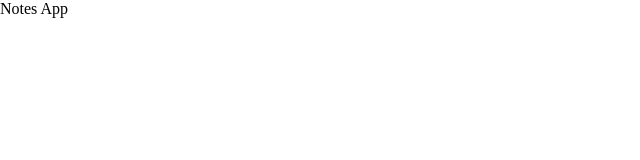
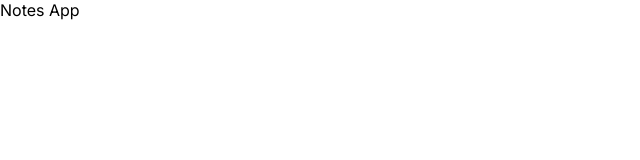
Before and after one commit to DmitryMuzalev/notes-app, a React (Vite) app: page / in a window 1280 px wide. Shown: the top 160 px of the page, without its empty margins (0-640 px from the left). Built offline with nearby package versions, Linux system fonts and the light colour scheme.

Commit message:
refactor: reorganize and modularize global styles into SCSS files

```diff
--- a/src/global.scss
+++ /dev/null
@@ -1,57 +0,0 @@
-@import url("https://fonts.googleapis.com/css2?family=Inter:wght@400;500;600;700&family=Noto+Serif:wght@400;700&family=Source+Code+Pro:wght@400;500&display=swap");
-
-:root {
-  /* Color */
-  --neutral-950: #0e121b;
-  --neutral-900: #191b25;
-  --neutral-800: #232530;
-  --neutral-700: #2b303b;
-  --neutral-600: #525866;
-  --neutral-500: #717784;
-  --neutral-400: #99a0ae;
-  --neutral-300: #cacfd8;
-  --neutral-200: #e0e4ea;
-  --neutral-100: #f3f5f8;
-  --neutral-50: #f5f7fa;
-  --neutral-0: #ffffff;
-
-  --blue-700: #2547d0;
-  --blue-500: #335cff;
-  --blue-100: #ebf1ff;
-
-  --green-500: #21c16b;
-  --green-100: #d1fbe9;
-
-  --red-500: #fb3748;
-  --red-100: #ffd5d8;
-
-  /* Fonts */
-  --font-Inter: "Inter", sans-serif;
-  --font-SourceCodePro: "SourceCodePro", monospace;
-  --font-NotoSerif: "NotoSerif", serif;
-}
-
-*,
-*::after,
-*::before {
-  padding: 0;
-  margin: 0;
-  box-sizing: border-box;
-}
-
-body {
-  padding: 0;
-  font-family: var(--font-NotoSerif);
-}
-
-button,
-input {
-  all: unset;
-}
-button:hover {
-  cursor: pointer;
-}
-ul,
-ol {
-  list-style: none;
-}
--- a/src/main.tsx
+++ b/src/main.tsx
@@ -1,6 +1,6 @@
 import { StrictMode } from 'react';
 import { createRoot } from 'react-dom/client';
-import './global.scss';
+import './styles/main.scss';
 import { App } from './App';
 
 createRoot(document.getElementById('root')!).render(
--- /dev/null
+++ b/src/styles/base/_base.scss
@@ -0,0 +1,4 @@
+body {
+  padding: 0;
+  font-family: var(--font-inter);
+}
--- /dev/null
+++ b/src/styles/base/_reset.scss
@@ -0,0 +1,26 @@
+*,
+*::after,
+*::before {
+  padding: 0;
+  margin: 0;
+  box-sizing: border-box;
+}
+
+button,
+input {
+  all: unset;
+}
+
+button:hover {
+  cursor: pointer;
+}
+
+ul,
+ol {
+  list-style: none;
+}
+
+a {
+  text-decoration: none;
+  color: inherit;
+}
--- /dev/null
+++ b/src/styles/base/_root.scss
@@ -0,0 +1,88 @@
+:root {
+  /* Color */
+  --neutral-950: #0e121b;
+  --neutral-900: #191b25;
+  --neutral-800: #232530;
+  --neutral-700: #2b303b;
+  --neutral-600: #525866;
+  --neutral-500: #717784;
+  --neutral-400: #99a0ae;
+  --neutral-300: #cacfd8;
+  --neutral-200: #e0e4ea;
+  --neutral-100: #f3f5f8;
+  --neutral-50: #f5f7fa;
+  --neutral-0: #fff;
+  --blue-700: #2547d0;
+  --blue-500: #335cff;
+  --blue-100: #ebf1ff;
+  --green-500: #21c16b;
+  --green-100: #d1fbe9;
+  --red-500: #fb3748;
+  --red-100: #ffd5d8;
+
+  /* Spacings */
+  --spacing-0: 0px;
+  --spacing-025: 2px;
+  --spacing-050: 4px;
+  --spacing-075: 6px;
+  --spacing-100: 8px;
+  --spacing-150: 12px;
+  --spacing-200: 16px;
+  --spacing-250: 20px;
+  --spacing-300: 24px;
+  --spacing-400: 32px;
+  --spacing-500: 40px;
+  --spacing-600: 48px;
+  --spacing-700: 56px;
+  --spacing-800: 64px;
+  --spacing-1000: 80px;
+
+  /* Radius */
+  --radius-0: 0px;
+  --radius-4: 4px;
+  --radius-6: 6px;
+  --radius-8: 8px;
+  --radius-10: 10px;
+  --radius-12: 12px;
+  --radius-16: 16px;
+  --radius-20: 20px;
+  --radius-24: 24px;
+  --radius-full: 1000px;
+
+  /* Typography */
+
+  /* == Large sizes == */
+  --text-24-bold: 1.5rem; /* 24px */
+  --text-24-bold-line-height: 120%;
+  --text-24-bold-letter-spacing: -0.5px;
+  --text-20-bold: 1.25rem; /* 20px */
+  --text-20-bold-line-height: 120%;
+  --text-20-bold-letter-spacing: -0.5px;
+
+  /* == Medium sizes == */
+  --text-16-semibold: 1rem; /* 16px */
+  --text-16-semibold-line-height: 120%;
+  --text-16-semibold-letter-spacing: -0.3px;
+  --text-14-medium: 0.875rem; /* 14px */
+  --text-14-medium-line-height: 120%;
+  --text-14-medium-letter-spacing: -0.2px;
+  --text-14-regular: 0.875rem; /* 14px */
+  --text-14-regular-line-height: 120%;
+  --text-14-regular-letter-spacing: -0.2px;
+
+  /* == Small sizes == */
+  --text-12-regular: 0.75rem; /* 12px */
+  --text-12-regular-line-height: 120%;
+  --text-12-regular-letter-spacing: -0.2px;
+
+  /* Font weights */
+  --fw-regular: 400;
+  --fw-medium: 500;
+  --fw-semibold: 600;
+  --fw-bold: 700;
+
+  /* Fonts */
+  --font-inter: "Inter", sans-serif;
+  --font-source-code-pro: "SourceCodePro", monospace;
+  --font-noto-serif: "NotoSerif", serif;
+}
--- /dev/null
+++ b/src/styles/main.scss
@@ -0,0 +1,11 @@
+@import "https://fonts.googleapis.com/css2?family=Inter:wght@400;500;600;700&family=Noto+Serif:wght@400;700&family=Source+Code+Pro:wght@400;500&display=swap";
+
+// Base
+@import "base/reset";
+@import "base/root";
+@import "base/base";
+
+// Theme
+@import "themes/dark-theme";
+@import "themes/light-theme";
+@import "themes/system-theme";
--- /dev/null
+++ b/src/styles/themes/_dark-theme.scss
@@ -0,0 +1,8 @@
+[data-theme="dark"] {
+  --bg-color: var(--neutral-950);
+  --bg-color-secondary: var(--neutral-700);
+  --text-color-primary: var(--neutral-0);
+  --text-color-secondary: var(--neutral-300);
+  --border-color: var(--neutral-600);
+  --default-hover-color: var(--neutral-800);
+}
--- /dev/null
+++ b/src/styles/themes/_light-theme.scss
@@ -0,0 +1,8 @@
+[data-theme="light"] {
+  --bg-color: var(--neutral-0);
+  --bg-color-secondary: var(--neutral-100);
+  --text-color-primary: var(--neutral-950);
+  --text-color-secondary: var(--neutral-600);
+  --border-color: var(--neutral-200);
+  --default-hover-color: var(--neutral-100);
+}
--- /dev/null
+++ b/src/styles/themes/_system-theme.scss
@@ -0,0 +1,21 @@
+@media (prefers-color-scheme: light) {
+  [data-theme="system"] {
+    --bg-color: var(--neutral-0);
+    --bg-color-secondary: var(--neutral-100);
+    --text-color-primary: var(--neutral-950);
+    --text-color-secondary: var(--neutral-600);
+    --border-color: var(--neutral-200);
+    --default-hover-color: var(--neutral-100);
+  }
+}
+
+@media (prefers-color-scheme: dark) {
+  [data-theme="system"] {
+    --bg-color: var(--neutral-950);
+    --bg-color-secondary: var(--neutral-700);
+    --text-color-primary: var(--neutral-0);
+    --text-color-secondary: var(--neutral-300);
+    --border-color: var(--neutral-600);
+    --default-hover-color: var(--neutral-800);
+  }
+}
```
